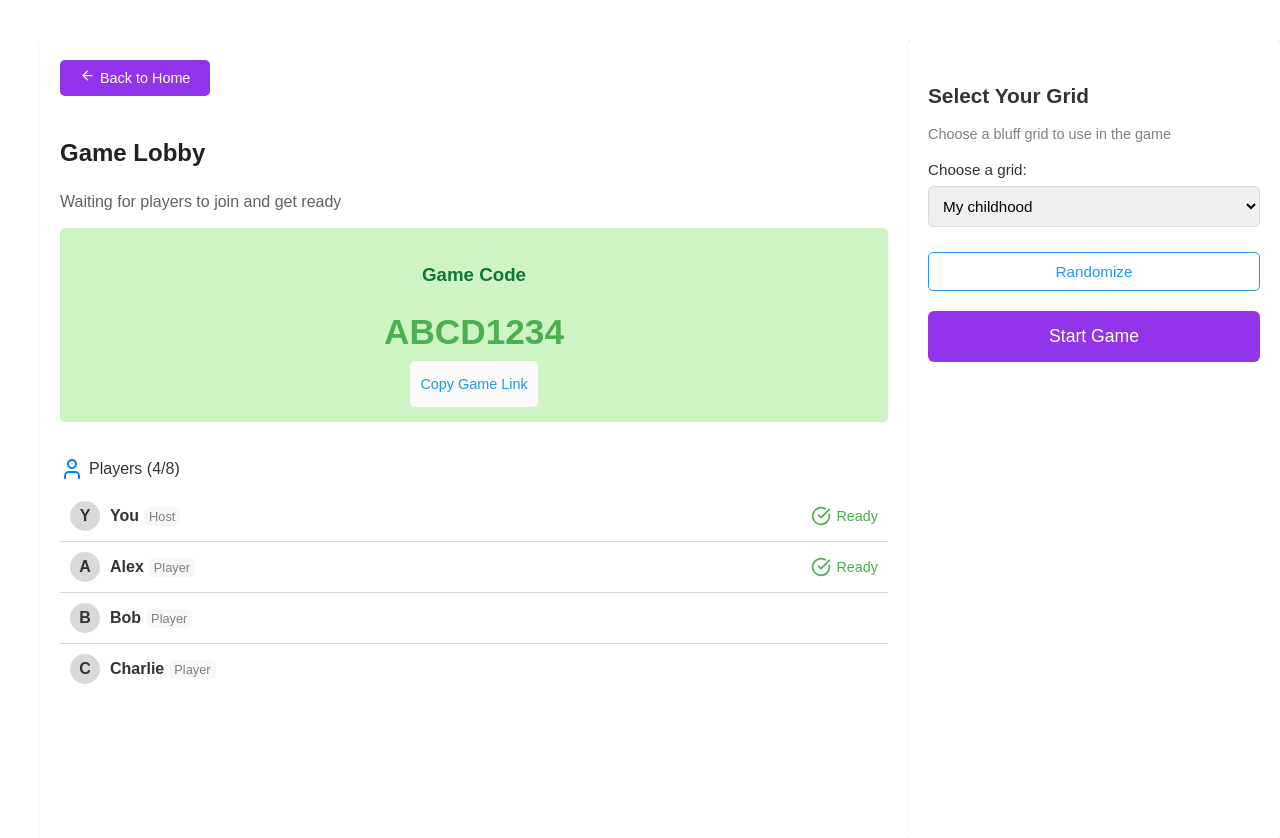
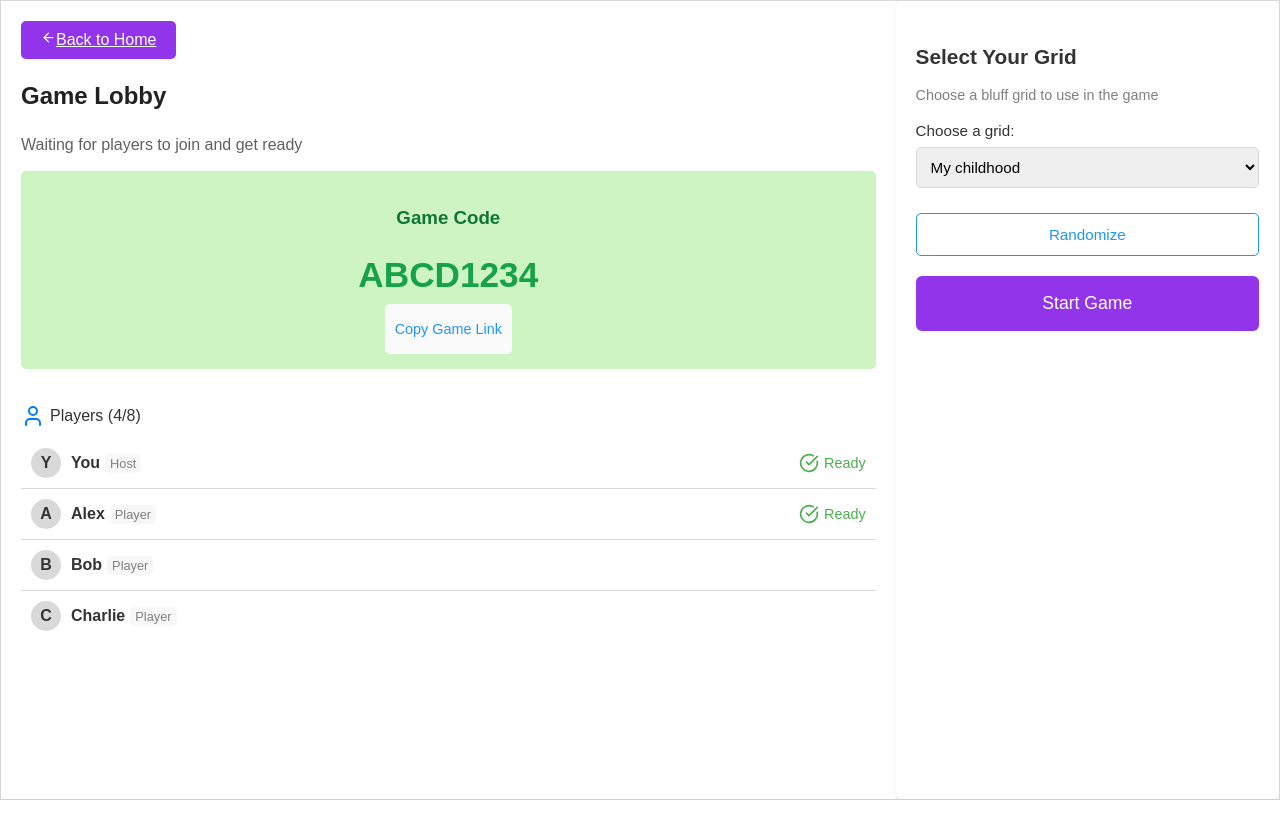
Before and after one commit to ixtk/bluff-grid, a React (Vite) app in the folder frontend/: page /lobby in a window 1280 px wide. After the commit the page ends 800 px from the top, so only its background shows below. Built offline with nearby package versions, Linux system fonts and the light colour scheme.

Commit message:
maybe done

```diff
--- a/frontend/src/Pages/lobby_page/LobbyPage.css
+++ b/frontend/src/Pages/lobby_page/LobbyPage.css
@@ -1,12 +1,10 @@
 body,
 html {
   margin: 0;
-  padding-left: 20px;
-  padding-top: 20px;
   height: 100%;
 }
 
-.game-lobby-container {
+.card {
   display: flex;
   font-family: sans-serif;
   padding: 0;
@@ -50,7 +48,7 @@ html {
 
 .game-code {
   font-size: 2.2rem;
-  color: #4caf50;
+  color: var(--green-700);
   margin-bottom: 5px;
   font-weight: bold;
 }
@@ -228,7 +226,7 @@ html {
   color: var(--green-900);
 }
 @media (max-width: 700px) {
-  .game-lobby-container {
+  .card {
     flex-direction: column;
     padding: 10px;
   }
--- a/frontend/src/Pages/lobby_page/LobbyPage.jsx
+++ b/frontend/src/Pages/lobby_page/LobbyPage.jsx
@@ -1,49 +1,55 @@
-import React, { useState } from 'react';
-import { BrowserRouter as Router, Routes, Route, Link } from 'react-router-dom';
-import './lobbyPage.css';
-import { User, CheckCircle } from 'lucide-react';
-import { ArrowLeft } from 'lucide-react';
-
+import React, { useState } from "react"
+import { BrowserRouter as Router, Routes, Route, Link } from "react-router-dom"
+import "./lobbyPage.css"
+import { User, CheckCircle } from "lucide-react"
+import { ArrowLeft } from "lucide-react"
 
 const initialPlayers = [
-    { id: 'user1', name: 'You', role: 'Host', ready: true },
-    { id: 'user2', name: 'Alex', role: 'Player', ready: true },
-    { id: 'user3', name: 'Bob', role: 'Player', ready: false },
-    { id: 'user4', name: 'Charlie', role: 'Player', ready: false },
-];
+  { id: "user1", name: "You", role: "Host", ready: true },
+  { id: "user2", name: "Alex", role: "Player", ready: true },
+  { id: "user3", name: "Bob", role: "Player", ready: false },
+  { id: "user4", name: "Charlie", role: "Player", ready: false }
+]
 
 const Lobby = () => {
-    const [players, setPlayers] = useState(initialPlayers);
-    const [selectedGrid, setSelectedGrid] = useState('My childhood');
-    const gameCode = 'ABCD1234';
+  const [players, setPlayers] = useState(initialPlayers)
+  const [selectedGrid, setSelectedGrid] = useState("My childhood")
+  const gameCode = "ABCD1234"
 
   const handleCopyLink = () => {
-        navigator.clipboard.writeText(window.location.href);
-        alert('Game link copied to clipboard!');
-    };
+    navigator.clipboard.writeText(window.location.href)
+    alert("Game link copied to clipboard!")
+  }
 
   const handleRandomizeGrid = () => {
-        const grids = ['My childhood', 'Travel memories', 'Favorite foods', 'Random'];
-        const randomGrid = grids[Math.floor(Math.random() * grids.length)];
-        setSelectedGrid(randomGrid);
-    };
+    const grids = [
+      "My childhood",
+      "Travel memories",
+      "Favorite foods",
+      "Random"
+    ]
+    const randomGrid = grids[Math.floor(Math.random() * grids.length)]
+    setSelectedGrid(randomGrid)
+  }
   return (
-        <div className="game-lobby-container">
+    <div className="card">
       <div className="lobby-details">
         <div>
-                <Link to="/" className="back-to-home">
-                    <button class="btn btn-primary"> <ArrowLeft size={15}  className="me-2" /><h7>Back to Home</h7></button>
-
-
-
-                </Link></div>
+          <Link to="/" className=" btn btn-primary ">
+              <ArrowLeft size={15} className="me-2" />
+              Back to Home
+          </Link>
+        </div>
         <h2>Game Lobby</h2>
         <p>Waiting for players to join and get ready</p>
 
         <div className="game-code-container">
-                    <h3 className='game-code1'>Game Code</h3>
+          <h3 className="game-code1">Game Code</h3>
           <div className="game-code">{gameCode}</div>
-                    <button className="copy-link-button" onClick={handleCopyLink}>
+          <button
+            className="copy-link-button  btn btn-secondary"
+            onClick={handleCopyLink}
+          >
             Copy Game Link
           </button>
         </div>
@@ -52,16 +58,19 @@ const Lobby = () => {
           <div className="players-header">
             <User size={24} color="#007bff" /> Players ({players.length}/8)
           </div>
-                    {players.map((player) => (
+          {players.map(player => (
             <div className="player-item" key={player.id}>
               <div className="player-avatar">{player.name[0]}</div>
               <div className="player-info">
                 <span className="player-name">{player.name}</span>
-                                {player.role && <span className="player-role">{player.role}</span>}
+                {player.role && (
+                  <span className="player-role">{player.role}</span>
+                )}
               </div>
               {player.ready && (
                 <div className="player-status">
-                                    <CheckCircle size={20} className="text-success" />Ready
+                  <CheckCircle size={20} className="text-success" />
+                  Ready
                 </div>
               )}
             </div>
@@ -77,7 +86,7 @@ const Lobby = () => {
           <select
             id="grid-select"
             value={selectedGrid}
-                        onChange={(e) => setSelectedGrid(e.target.value)}
+            onChange={e => setSelectedGrid(e.target.value)}
           >
             <option>My childhood</option>
             <option>Travel memories</option>
@@ -86,16 +95,15 @@ const Lobby = () => {
           </select>
         </div>
 
-                <button className="randomize-button" onClick={handleRandomizeGrid}>
+        <button className="randomize-button btn btn-secondary" onClick={handleRandomizeGrid}>
           Randomize
         </button>
-                <button className="start-game-button">
+        <button className="start-game-button  btn btn-primary">
           Start Game
         </button>
       </div>
+    </div>
+  )
+}
 
-        </div>
-    );
-};
-
-export default Lobby;
+export default Lobby
```
Lines whose indentation alone changed are shown as unchanged.
